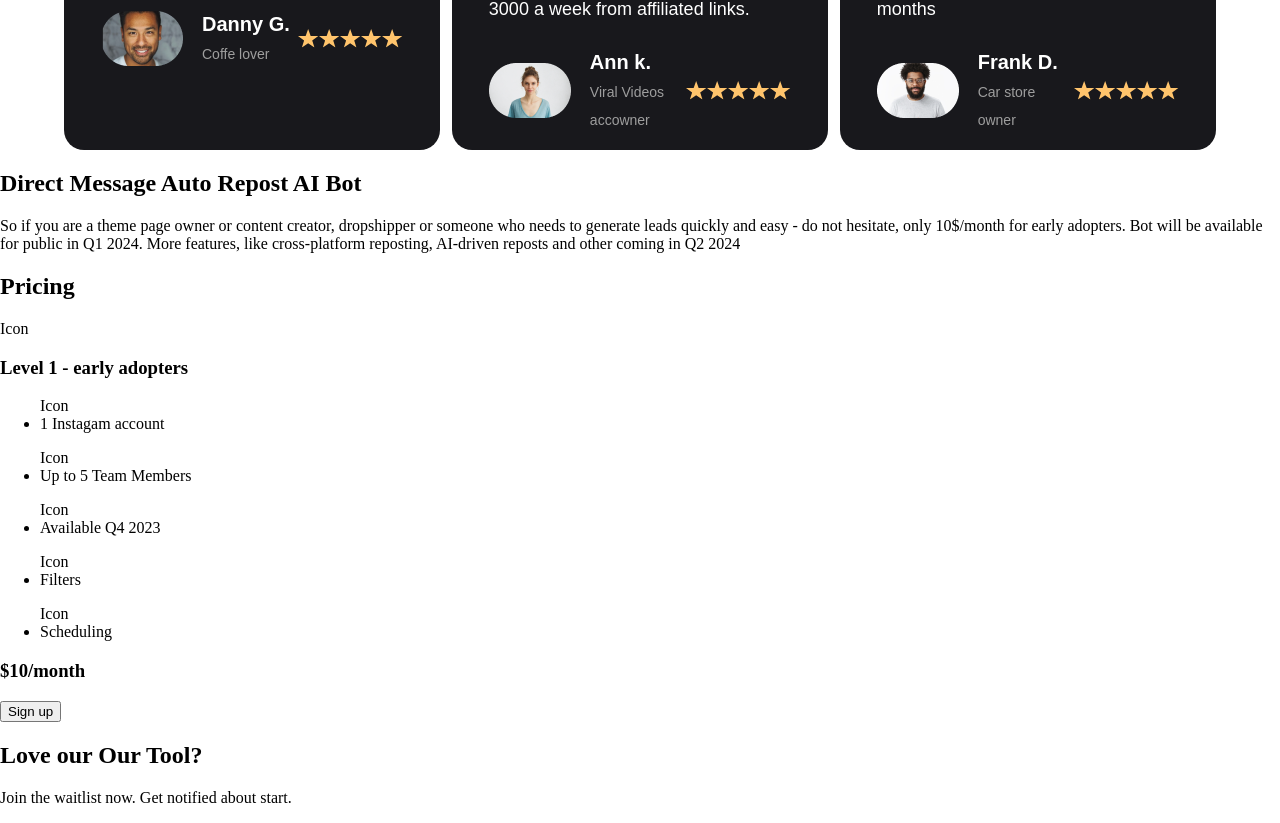
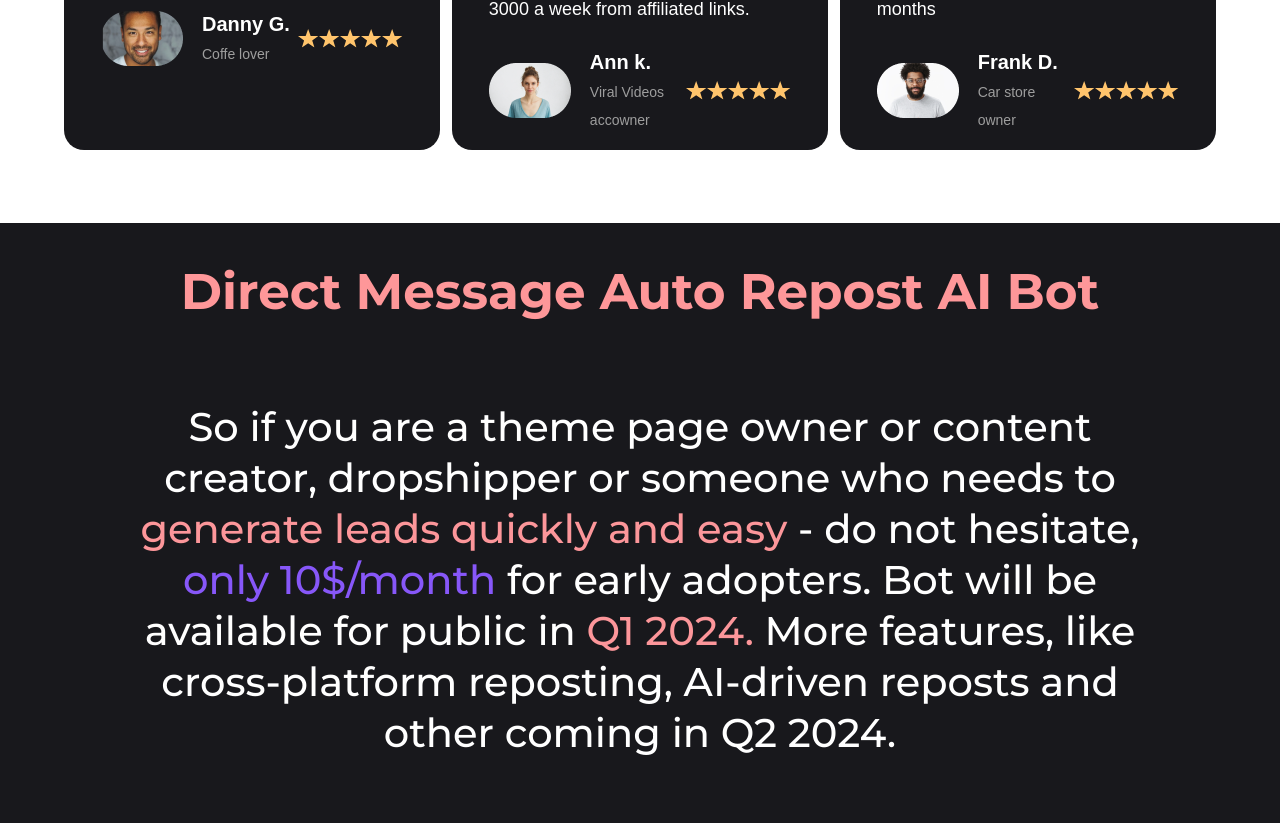
Before and after one commit to Raamdeluxe/repostmaster, a React (Create React App) app in the folder client/: page / in a window 1280 px wide. Shown: the part 2729-3552 px from the top of the page. Built offline with nearby package versions, Linux system fonts and the light colour scheme.

Commit message:
style announcement section

```diff
--- a/client/src/components/sections/Announcement.js
+++ b/client/src/components/sections/Announcement.js
@@ -10,10 +10,16 @@ export default function Announcement() {
         <div className={styles.announcement__text}>
           <p>
             So if you are a theme page owner or content creator, dropshipper or
-            someone who needs to generate leads quickly and easy - do not
-            hesitate, only 10$/month for early adopters. Bot will be available
-            for public in Q1 2024. More features, like cross-platform reposting,
-            AI-driven reposts and other coming in Q2 2024
+            someone who needs to{" "}
+            <span style={{ color: "#FC969A" }}>
+              generate leads quickly and easy
+            </span>{" "}
+            - do not hesitate,{" "}
+            <span style={{ color: "#8757F9" }}>only 10$/month</span> for early
+            adopters. Bot will be available for public in{" "}
+            <span style={{ color: "#FC969A" }}>Q1 2024.</span> More features,
+            like cross-platform reposting, AI-driven reposts and other coming in
+            Q2 2024.
           </p>
         </div>
       </div>
--- a/client/src/components/sections/Announcement.module.css
+++ b/client/src/components/sections/Announcement.module.css
@@ -0,0 +1,38 @@
+.announcement__container {
+  width: 100%;
+  height: 100%;
+  margin-top: 73px;
+  background-color: #18181c;
+}
+
+.announcement__content {
+  display: flex;
+  flex-direction: column;
+  justify-content: center;
+  align-items: center;
+}
+
+.announcement__title h2 {
+  text-align: center;
+  font-family: "Montserrat", sans-serif;
+  font-size: 50px;
+  font-style: normal;
+  font-weight: 700;
+  line-height: 54.5px;
+  text-transform: capitalize;
+  color: #fe9799;
+}
+
+.announcement__text {
+  margin: 0% 10% 5% 10%;
+}
+
+.announcement__text p {
+  text-align: center;
+  font-family: "Montserrat", sans-serif;
+  font-size: 40px;
+  font-style: normal;
+  font-weight: 500;
+  line-height: 51px; /* 127.5% */
+  color: white;
+}
```
